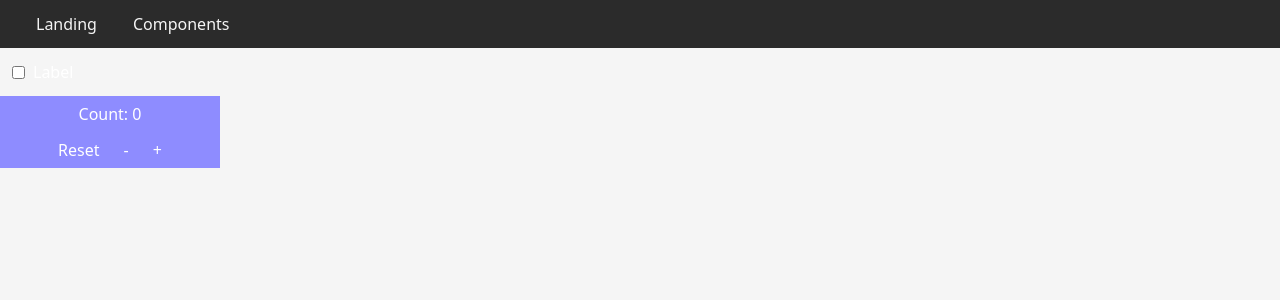
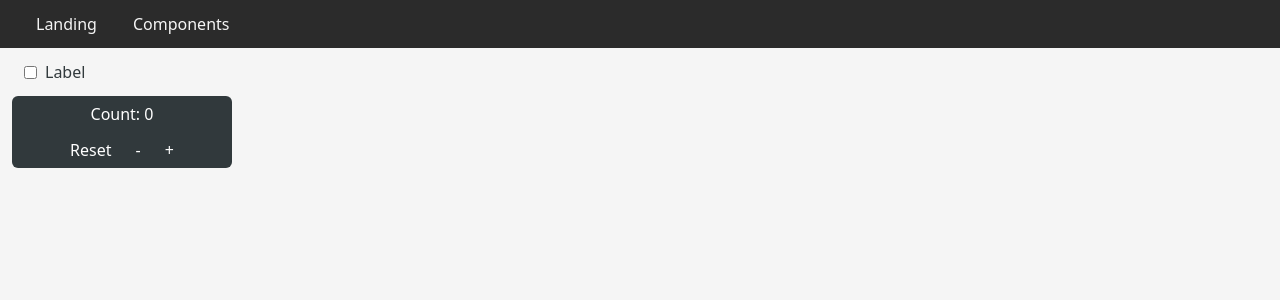
Before and after one commit to MortimerMarsyja/v-trebuchet, a React (Vite) app: page /components in a window 1280 px wide. Shown: the top 300 px of the page. Built offline with nearby package versions, Linux system fonts and the light colour scheme.

Commit message:
small component improvements

```diff
--- a/jest-setup.ts
+++ b/jest-setup.ts
@@ -1,2 +1 @@
-// En caso de necesitar la implementación del FetchAPI
-import "whatwg-fetch"; // <-- yarn add whatwg-fetch
+import "whatwg-fetch";
--- a/package.json
+++ b/package.json
@@ -10,7 +10,7 @@
     "preview": "vite preview",
     "storybook": "storybook dev -p 6006",
     "build-storybook": "storybook build",
-    "cy:open": "cypress open",
+    "cy:open": "vite cypress open",
     "tdd": "jest --watchAll"
   },
   "dependencies": {
--- a/src/00-components/Checkbox/Checkbox.tsx
+++ b/src/00-components/Checkbox/Checkbox.tsx
@@ -19,7 +19,7 @@ const CheckboxComponent = ({ checked, onChange, label }: Props) => {
       onClick={() => handleClick(!isChecked)}
     >
       <input type="checkbox" checked={isChecked} />
-      <label className="ml-2 hover:cursor-pointer">{label}</label>
+      <label className="ml-2 hover:cursor-pointer text-dark">{label}</label>
     </div>
   );
 };
--- a/src/00-components/Counter/Counter.tsx
+++ b/src/00-components/Counter/Counter.tsx
@@ -25,7 +25,7 @@ function reducer(state: any, action: ActionInterface) {
 const Counter = ({ initialCount }: { initialCount: number }) => {
   const [state, dispatch] = useReducer(reducer, initialCount, counterInit);
   return (
-    <div className="flex bg-blue items-center flex-wrap flex-col w-[220px] justify-items-start">
+    <div className="flex bg-dark items-center flex-wrap flex-col w-[220px] justify-items-start rounded-md">
       <div className="h-[36px] flex items-center">Count: {state.count}</div>
       <div className="flex flex-wrap">
         <button
--- a/src/00-components/Navbar/Navbar.tsx
+++ b/src/00-components/Navbar/Navbar.tsx
@@ -1,7 +1,9 @@
 import { routes } from "@utils/routes";
-import { Link } from "react-router-dom";
+import { Link, useParams } from "react-router-dom";
 
 const Navbar = (): JSX.Element => {
+  const queryParams = useParams();
+  console.log(queryParams, "this are your params");
   return (
     <div className="w-full h-12 bg-darker flex items-center">
       {routes.map((route) => (
--- a/src/02-pages/ComponentsShowcase/ComponentsShowcase.tsx
+++ b/src/02-pages/ComponentsShowcase/ComponentsShowcase.tsx
@@ -3,7 +3,7 @@ import Counter from "@components/Counter";
 
 const ComponentsShowcase = (): JSX.Element => {
   return (
-    <div>
+    <div className="mx-3 my-3">
       <CheckboxComponent label="Label" onChange={() => {}} />
       <Counter initialCount={0} />
     </div>
```
